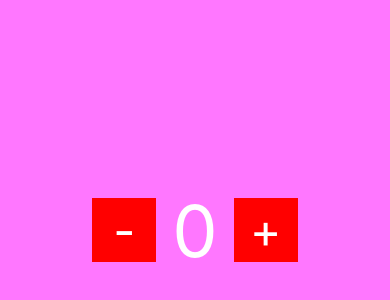
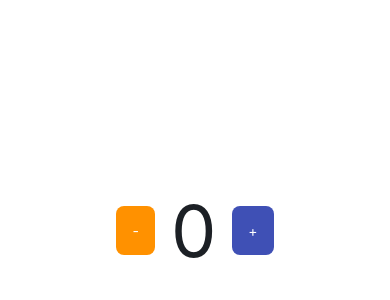
Before and after one commit to thiagocordeirooo/aulas-mobile-senai, a React Native app: screen / in a window 390 px wide. Shown: the part 192-492 px from the top of the page. Built offline with nearby package versions, Linux system fonts and the light colour scheme.

Commit message:
feat: BotaoCustomizado

```diff
--- a/App.js
+++ b/App.js
@@ -1,11 +1,13 @@
 import { StatusBar } from 'expo-status-bar';
 import React from 'react';
-import { StyleSheet, Text, View, TouchableOpacity } from 'react-native';
+import { StyleSheet, Text, View } from 'react-native';
+import BotaoCustomizado from './comum/componentes/BotaoCustomizado/BotaoCustomizado';
+import CORES from './comum/constantes/cores';
 
 const estilos = StyleSheet.create({
   tudo: {
     flex: 1,
-    backgroundColor: '#f7ff',
+    backgroundColor: CORES.FUNDO_PADRAO,
     alignItems: 'center',
     justifyContent: 'center',
     flexDirection: 'row',
@@ -13,18 +15,7 @@ const estilos = StyleSheet.create({
   },
   contador: {
     fontSize: 72,
-    color: '#fff',
-  },
-  botao: {
-    backgroundColor: 'red',
-    width: 64,
-    height: 64,
-    alignItems: 'center',
-    justifyContent: 'center',
-  },
-  botaoTexto: {
-    fontSize: 48,
-    color: '#fff',
+    color: CORES.TEXTO_PADRAO,
   },
 });
 
@@ -33,21 +24,21 @@ export default function App() {
 
   return (
     <View style={estilos.tudo}>
-      <TouchableOpacity
-        style={estilos.botao}
+      <BotaoCustomizado
+        cor='secundaria'
         onPress={() => setContador(contador - 1)}
       >
-        <Text style={estilos.botaoTexto}>-</Text>
-      </TouchableOpacity>
+        -
+      </BotaoCustomizado>
 
       <Text style={estilos.contador}>{contador}</Text>
 
-      <TouchableOpacity
-        style={estilos.botao}
+      <BotaoCustomizado
+        cor='primaria'
         onPress={() => setContador(contador + 1)}
       >
-        <Text style={estilos.botaoTexto}>+</Text>
-      </TouchableOpacity>
+        +
+      </BotaoCustomizado>
 
       <StatusBar style='auto' />
     </View>
--- /dev/null
+++ b/comum/componentes/BotaoCustomizado/BotaoCustomizado.js
@@ -0,0 +1,45 @@
+import { Pressable, Text, StyleSheet } from 'react-native';
+import CORES from '../../constantes/cores';
+
+const estilos = StyleSheet.create({
+  botao: {
+    padding: 16,
+    borderRadius: 8,
+  },
+  botaoPrimario: {
+    backgroundColor: CORES.PRIMARIA,
+  },
+  botaoSecundario: {
+    backgroundColor: CORES.SECUNDARIA,
+  },
+  botaoPadrao: {
+    backgroundColor: CORES.CINZA,
+  },
+  textoBotao: {
+    color: CORES.BRANCA,
+  },
+});
+
+const BotaoCustomizado = (props) => {
+  const estilosBotao = [estilos.botao];
+
+  switch (props.cor) {
+    case 'primaria':
+      estilosBotao.push(estilos.botaoPrimario);
+      break;
+    case 'secundaria':
+      estilosBotao.push(estilos.botaoSecundario);
+      break;
+    default:
+      estilosBotao.push(estilos.botaoPadrao);
+      break;
+  }
+
+  return (
+    <Pressable style={estilosBotao} onPress={props.onPress}>
+      <Text style={estilos.textoBotao}>{props.children}</Text>
+    </Pressable>
+  );
+};
+
+export default BotaoCustomizado;
--- /dev/null
+++ b/comum/constantes/cores.js
@@ -0,0 +1,16 @@
+const CORES = {
+  PRIMARIA: '#3f50b5',
+
+  SECUNDARIA: '#ff9100',
+
+  TEXTO_PADRAO: '#1c2025',
+  TEXTO_CLARO: '#fff',
+
+  FUNDO_PADRAO: ' #f7f7f7',
+
+  BRANCA: '#fff',
+
+  CINZA: '#99a7bb',
+};
+
+export default CORES;
```
